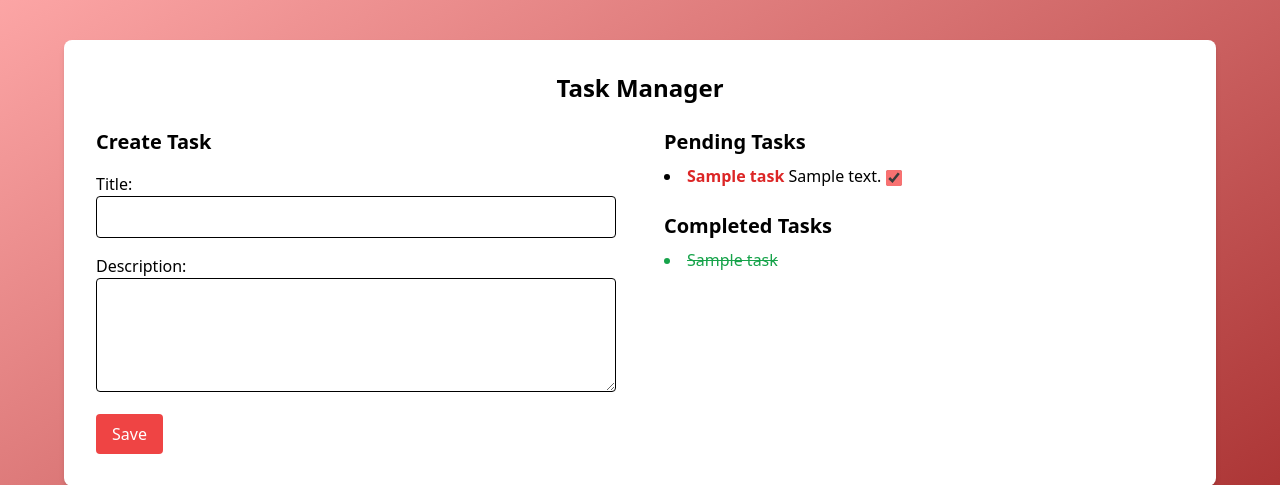
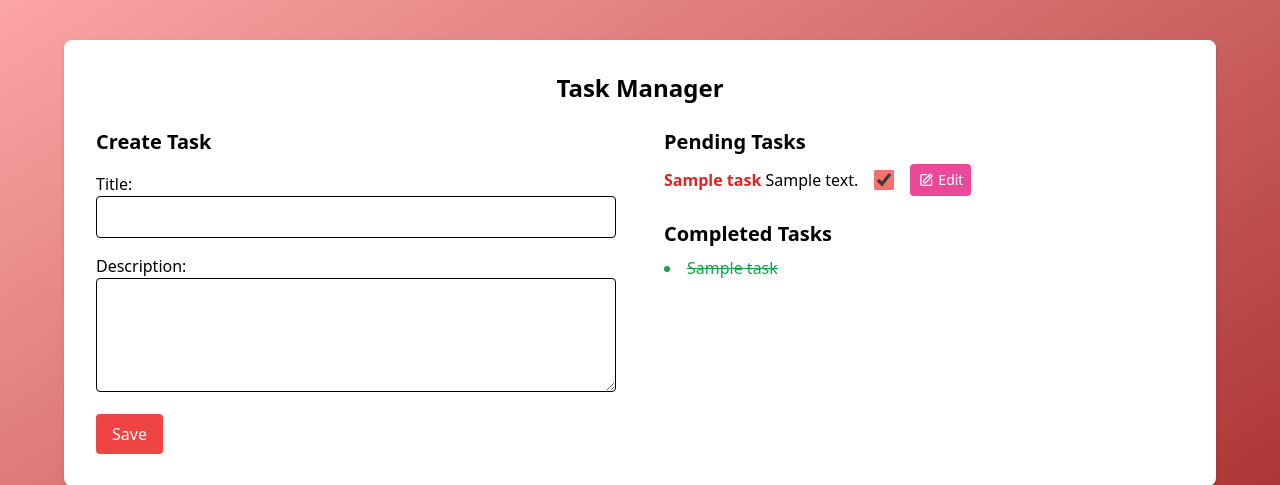
Before and after one commit to cordovabarbara/crud-django, a Django app: template crudproject/crud/templates/task_list.html in a window 1280 px wide. Shown: the top 485 px of the page. Run offline with Django 5.2, Linux system fonts and the light colour scheme; the template is opened without the code that fills it: values that come from a table or form of the project are taken from there, others are empty; tables that the repository leaves empty hold one stand-in row (values such as "Sample post"); some libraries are stand-ins or nearby versions.

Commit message:
Add task editing functionality and update edit button style

```diff
--- a/crudproject/crud/templates/task_list.html
+++ b/crudproject/crud/templates/task_list.html
@@ -5,6 +5,7 @@
     <meta name="viewport" content="width=device-width, initial-scale=1.0">
     <title>Task Manager</title>
     <script src="https://cdn.tailwindcss.com"></script>
+    <link href='https://unpkg.com/boxicons@2.1.4/css/boxicons.min.css' rel='stylesheet'>
 </head>
 <body class="bg-gradient-to-br from-red-300 to-red-800 min-h-screen p-10">
     <div class="max-w-6xl mx-auto bg-white shadow-md rounded-lg p-8">
@@ -21,16 +22,30 @@
                 </form>
             </div>
 
-            <!-- Tasks List-->
+            <!-- Tasks List -->
             <div>
                 <h2 class="text-xl font-semibold mb-2">Pending Tasks</h2>
                 <ul class="mb-6 list-disc list-inside space-y-1">
                     {% for task in incompleted_tasks %}
                         <form action="{% url 'crud:update_task' task.id %}" method="post">
                             {% csrf_token %}
-                            <li><span class="text-red-600 font-bold">{{ task.title }}</span> {{ task.description}}
-                            <input type="checkbox" name="completed" onchange="this.form.submit()" {% if task.completed %} checked {% endif %}
-                            class="w-4 h-4 align-middle accent-red-400 cursor-pointer">
+                            <li class="flex items-center gap-4">
+                                <div>
+                                    <span class="text-red-600 font-bold">{{ task.title }}</span> {{ task.description }}
+                                </div>
+                                <div class="flex items-center gap-4">
+                                    <!-- Checkbox -->
+                                    <input type="checkbox" name="completed"
+                                        onchange="this.form.submit()"
+                                        {% if task.completed %} checked {% endif %}
+                                        class="w-5 h-5 accent-red-400 cursor-pointer">
+
+                                    <!-- Btn Edit -->
+                                    <a href="{% url 'crud:edit_task' task.id %}"
+                                    class="inline-flex items-center bg-pink-500 text-white px-2 py-1 rounded hover:bg-red-700 text-sm">
+                                        <i class='bx bx-edit text-base mr-1'></i> Edit
+                                    </a>
+                                </div>
                             </li>
                         </form>
                     {% empty %}
--- a/crudproject/crud/urls.py
+++ b/crudproject/crud/urls.py
@@ -5,5 +5,6 @@ app_name='crud'
 
 urlpatterns = [
     path('', views.task_list_and_create, name='crud_list'),
-    path('update_task/<int:task_id>', views.update_task, name='update_task')
+    path('update_task/<int:task_id>', views.update_task, name='update_task'),
+    path('edit_task/<int:task_id>', views.edit_task, name='edit_task')
 ]
```
Also changed, not shown: crudproject/crud/views.py (+13 -0 lines), crudproject/crud/templates/edit_task.html (added).
